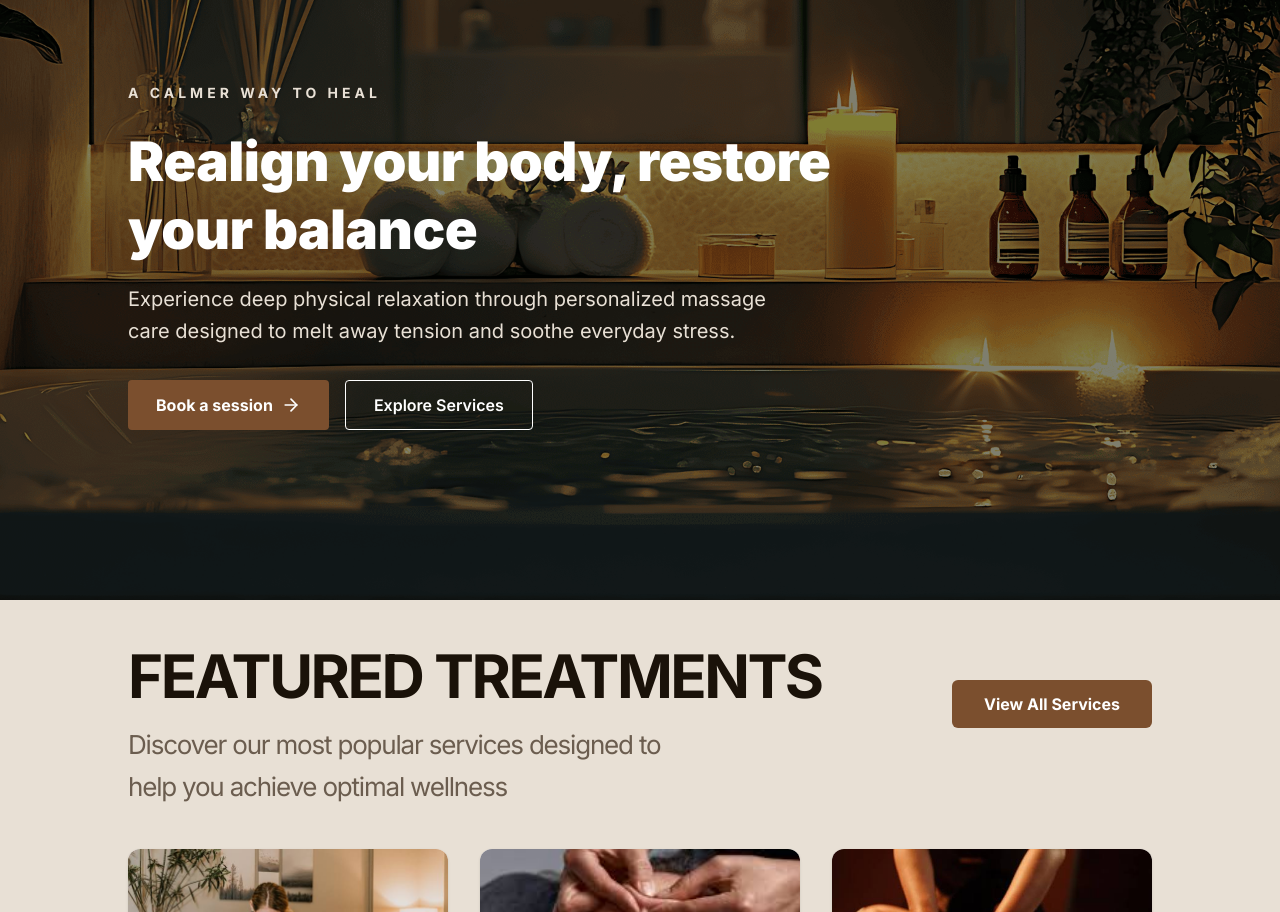
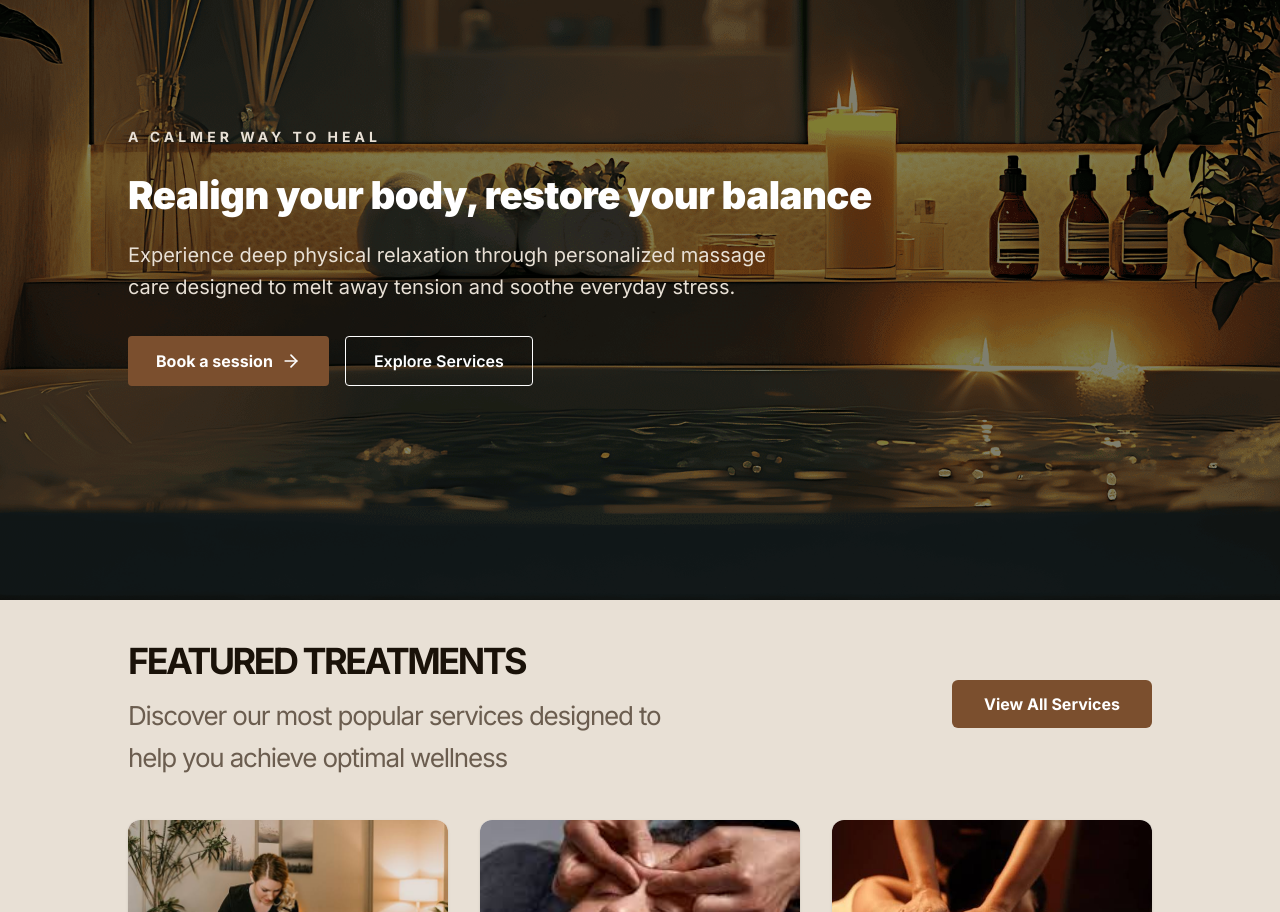
Before and after one commit to Ricsie11/stillpoint, a React (Vite) app: page / in a window 1280 px wide. Shown: the part 280-1192 px from the top of the page. Built offline with nearby package versions, Linux system fonts and the light colour scheme; a web font is replaced by a local one.

Commit message:
fix: adjust heading sizes in Featured and Hero components for improved consistency

```diff
--- a/src/components/Featured-treatment.tsx
+++ b/src/components/Featured-treatment.tsx
@@ -56,7 +56,7 @@ function Featured() {
           {/* Animated Header */}
           <motion.h1
             variants={textVariants}
-            className="font-[Inter] text-2xl font-bold uppercase tracking-[-1.5px] sm:text-5xl sm:leading-[1.2] sm:tracking-[-2.5px] lg:text-6xl"
+            className="font-[Inter] text-2xl font-bold uppercase tracking-[-1.5px] sm:text-5xl sm:leading-[1.2] sm:tracking-[-2.5px] lg:text-4xl"
           >
             Featured treatments
           </motion.h1>
--- a/src/components/Hero.tsx
+++ b/src/components/Hero.tsx
@@ -48,7 +48,7 @@ function Hero() {
             A CALMER WAY TO HEAL
           </p>
 
-          <h1 className="text-4xl sm:text-5xl md:text-6xl lg:text-[3.4rem] leading-tight tracking-[-0.5px] font-black text-white">
+          <h1 className="text-2xl sm:text-3xl md:text-4xl lg:text-[2.4rem] leading-tight tracking-[-0.5px] font-black text-white">
             Realign your body, restore your balance
           </h1>
 
```
